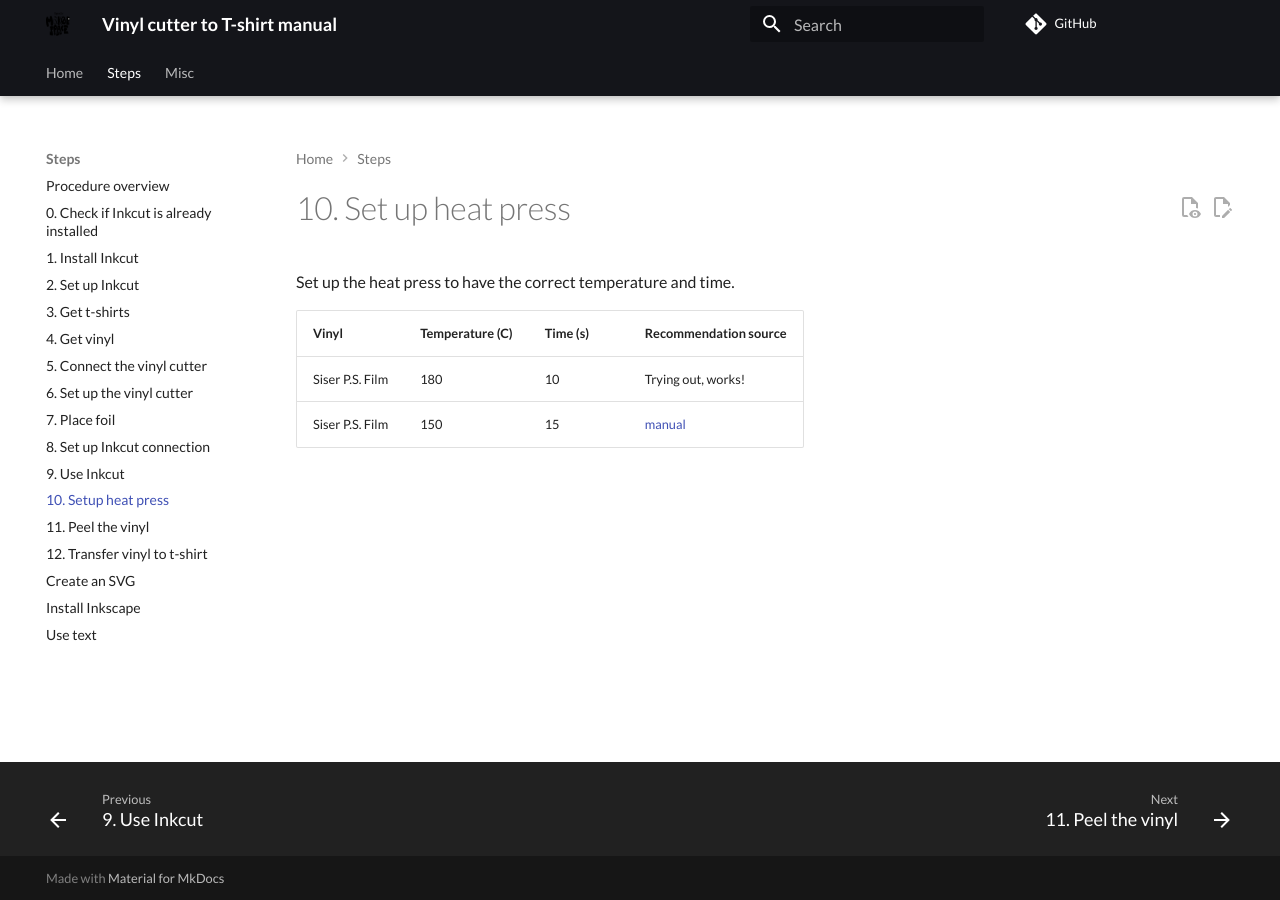
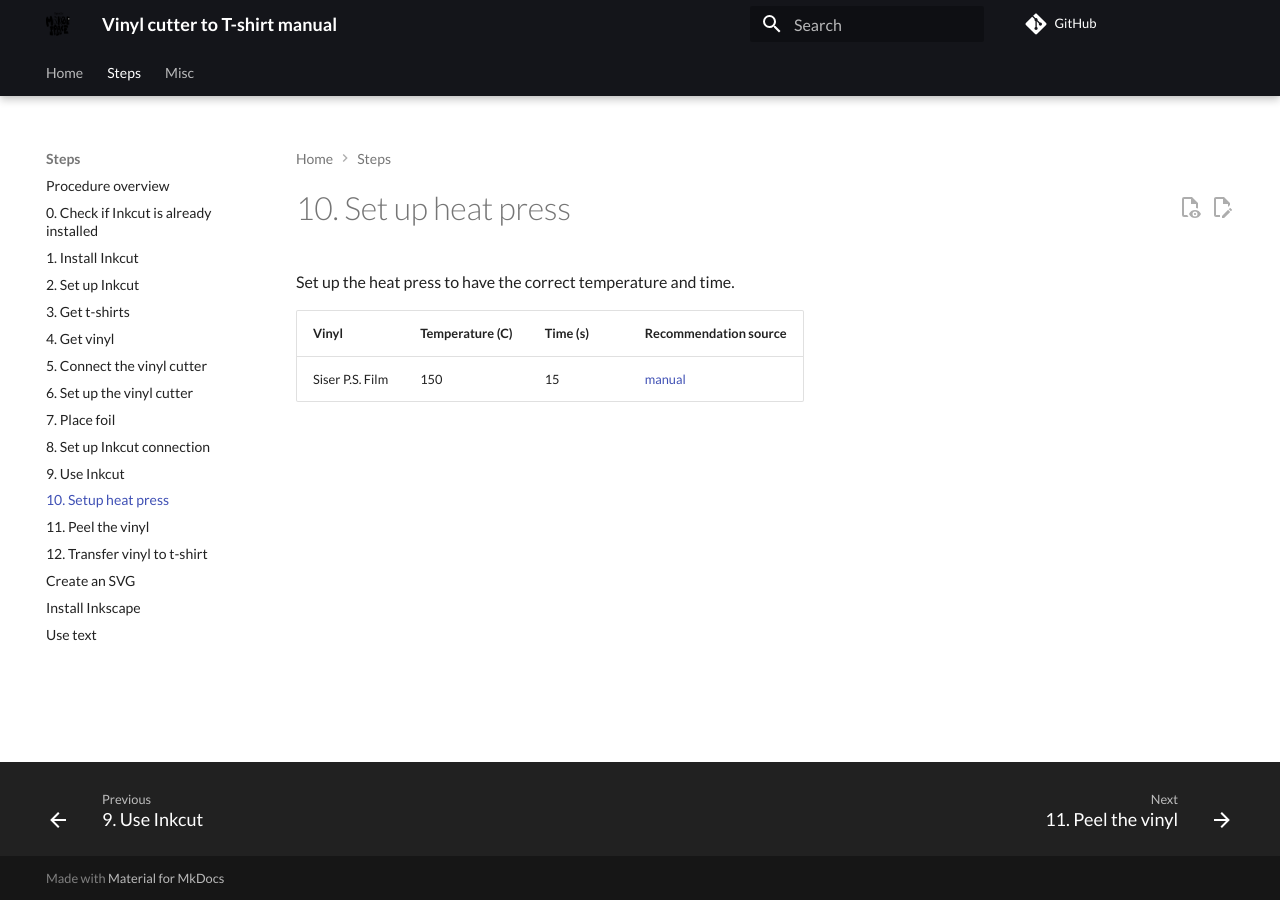
Before and after one commit to uppsala-makerspace/vevor_vinyl_cutter_to_t_shirt_manual, an MkDocs documentation site: the page built from docs/steps/10_setup_heat_press.md, in a window 1280 px wide. Built offline with MkDocs 1.6.1 and Material for MkDocs 9.7.7, drawn with Linux system fonts in a browser that asks for light colours; comment, search, counter and statistics services are not loaded.

Commit message:
Settings from the manual work fine

```diff
--- a/docs/steps/10_setup_heat_press.md
+++ b/docs/steps/10_setup_heat_press.md
@@ -11,5 +11,4 @@ Set up the heat press to have the correct temperature and time.
 
 Vinyl          |Temperature (C)|Time (s) |Recommendation source
 ---------------|---------------|---------|----------------------
-Siser P.S. Film|180            |10       |Trying out, works!
 Siser P.S. Film|150            |15       |[manual](../pdfs/PS-FILM-EASYWEED-EN.pdf)
```
